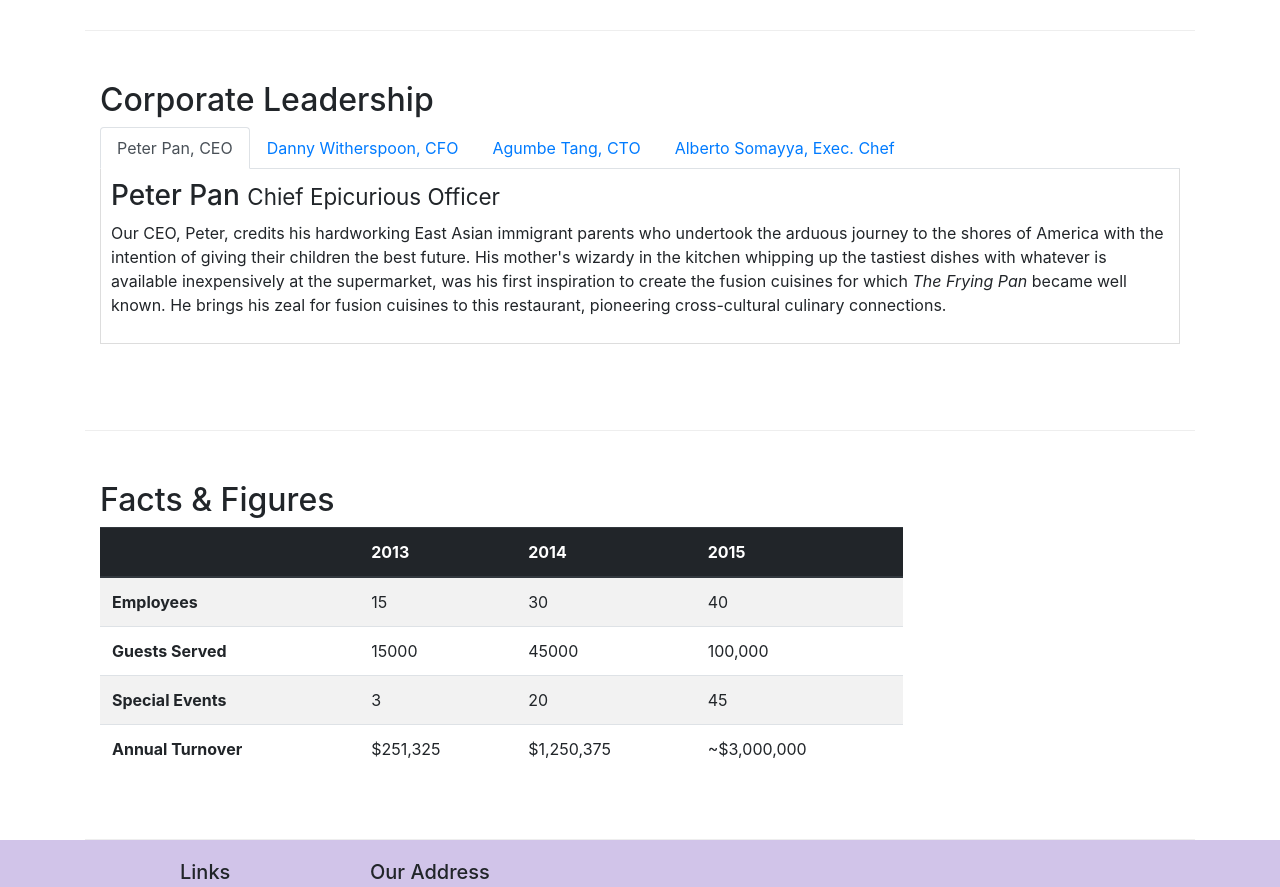
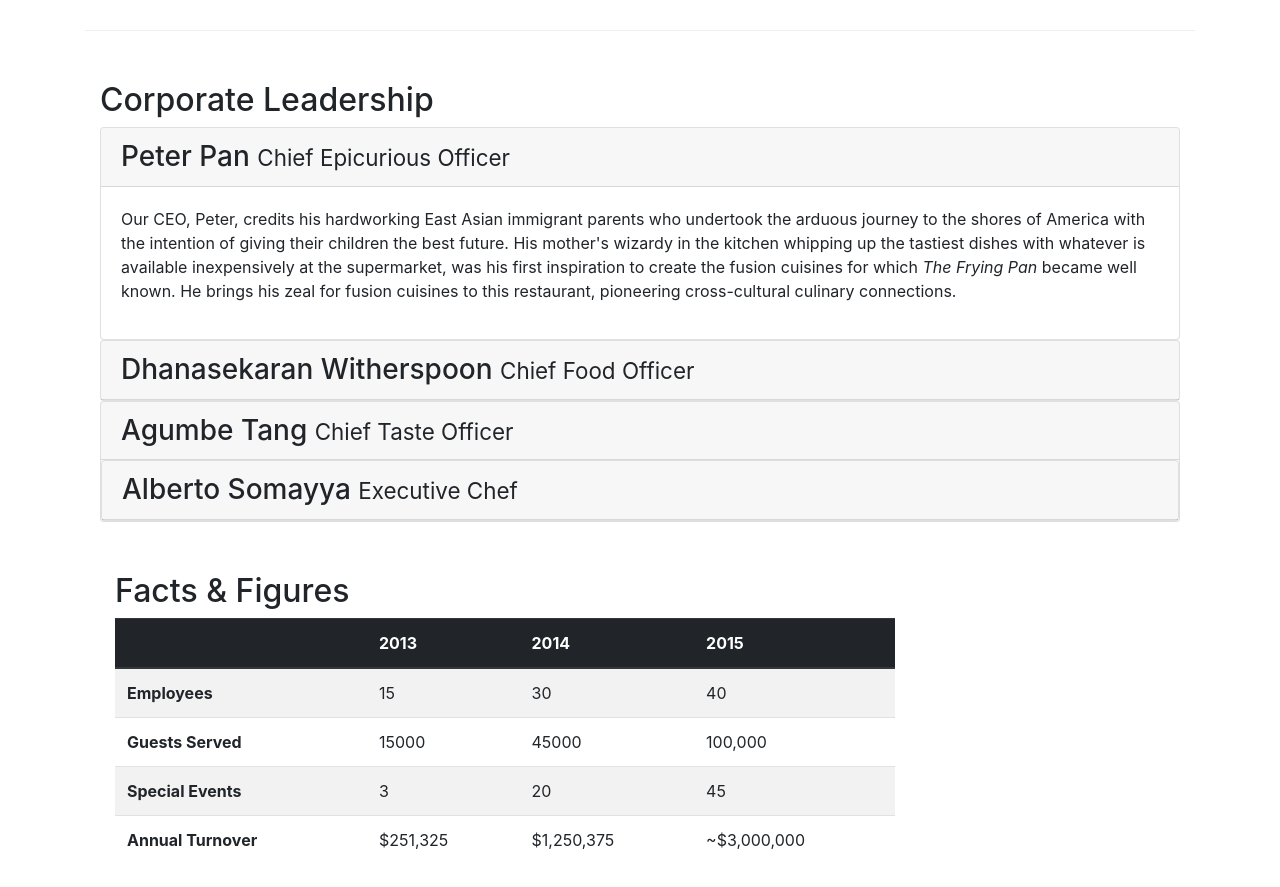
Before and after one commit to AkshaySB2000/Coursera_Full_Stack, a website: page aboutus.html in a window 1280 px wide. Shown: the part 920-1807 px from the top of the page. Drawn offline with nearby package versions, Linux system fonts and the light colour scheme.

Commit message:
Accordion

```diff
--- a/aboutus.html
+++ b/aboutus.html
@@ -100,36 +100,60 @@
         <div class="row row-content">
             <div class="col-12">
                 <h2>Corporate Leadership</h2>
-                <ul class="nav nav-tabs">
-                    <li class="nav-item">
-                      <a class="nav-link active" href="#peter" role="tab" data-toggle="tab">Peter Pan, CEO</a>
-                    </li>
-                    <li class="nav-item">
-                      <a class="nav-link" href="#danny" role="tab" data-toggle="tab">Danny Witherspoon, CFO</a>
-                    </li>
-                    <li class="nav-item">
-                      <a class="nav-link" href="#agumbe"role="tab" data-toggle="tab">Agumbe Tang, CTO</a>
-                    </li>
-                    <li class="nav-item">
-                      <a class="nav-link" href="#alberto" role="tab" data-toggle="tab">Alberto Somayya, Exec. Chef</a>
-                    </li>
-                </ul>
-                <div class="tab-content">
-                    <div role="tabpanel" class="tab-pane fade show active" id="peter">
-                        <h3>Peter Pan <small>Chief Epicurious Officer</small></h3>
-                        <p class="d-none d-sm-block">Our CEO, Peter, credits his hardworking East Asian immigrant parents who undertook the arduous journey to the shores of America with the intention of giving their children the best future. His mother's wizardy in the kitchen whipping up the tastiest dishes with whatever is available inexpensively at the supermarket, was his first inspiration to create the fusion cuisines for which <em>The Frying Pan</em> became well known. He brings his zeal for fusion cuisines to this restaurant, pioneering cross-cultural culinary connections.</p>
+                <div id="accordion">
+                    <div class="card">
+                        <div class="card-header" role="tab" id="peterhead">
+                        <h3 class="mb-0">
+                            <a data-toggle="collapse" data-target="#peter">
+                            Peter Pan <small>Chief Epicurious Officer</small>
+                            </a>
+                        </h3>
+                        </div>
+                        <div class="collapse show" id="peter" data-parent="#accordion">
+                            <div class="card-body">
+                                <p class="d-none d-sm-block">Our CEO, Peter, credits his hardworking East Asian immigrant parents who undertook the arduous journey to the shores of America with the intention of giving their children the best future. His mother's wizardy in the kitchen whipping up the tastiest dishes with whatever is available inexpensively at the supermarket, was his first inspiration to create the fusion cuisines for which <em>The Frying Pan</em> became well known. He brings his zeal for fusion cuisines to this restaurant, pioneering cross-cultural culinary connections.</p>
+                            </div>
+                        </div>
                     </div>
-                    <div role="tabpanel" class="tab-pane fade" id="danny">
-                        <h3>Dhanasekaran Witherspoon <small>Chief Food Officer</small></h3>
-                        <p class="d-none d-sm-block">Our CFO, Danny, as he is affectionately referred to by his colleagues, comes from a long established family tradition in farming and produce. His experiences growing up on a farm in the Australian outback gave him great appreciation for varieties of food sources. As he puts it in his own words, <em>Everything that runs, wins, and everything that stays, pays!</em></p>
+                    <div class="card">
+                        <div class="card-header" role="tab" id="dannyhead">
+                        <h3 class="mb-0">
+                            <a class="collapsed" data-toggle="collapse" data-target="#danny">
+                            Dhanasekaran Witherspoon <small>Chief Food Officer</small>
+                            </a>
+                        </h3>
                     </div>
-                    <div role="tabpanel" class="tab-pane fade" id="agumbe">
-                        <h3>Agumbe Tang <small>Chief Taste Officer</small></h3>
-                        <p class="d-none d-sm-block">Blessed with the most discerning gustatory sense, Agumbe, our CTO, personally ensures that every dish that we serve meets his exacting tastes. Our chefs dread the tongue lashing that ensues if their dish does not meet his exacting standards. He lives by his motto, <em>You click only if you survive my lick.</em></p>
+                    <div class="collapse" id="danny" data-parent="#accordion">
+                        <div class="card-body">
+                            <p class="d-none d-sm-block">Our CFO, Danny, as he is affectionately referred to by his colleagues, comes from a long established family tradition in farming and produce. His experiences growing up on a farm in the Australian outback gave him great appreciation for varieties of food sources. As he puts it in his own words, <em>Everything that runs, wins, and everything that stays, pays!</em></p>
+                        </div>
                     </div>
-                    <div role="tabpanel" class="tab-pane fade" id="alberto">
-                        <h3>Alberto Somayya <small>Executive Chef</small></h3>
-                        <p class="d-none d-sm-block">Award winning three-star Michelin chef with wide International experience having worked closely with whos-who in the culinary world, he specializes in creating mouthwatering Indo-Italian fusion experiences. He says, <em>Put together the cuisines from the two craziest cultures, and you get a winning hit! Amma Mia!</em></p>
+                </div>
+                    <div class="card">
+                        <div class="card-header" role="tab" id="agumbehead">
+                        <h3 class="mb-0">
+                            <a class="collapsed" data-toggle="collapse" data-target="#agumbe">
+                            Agumbe Tang <small>Chief Taste Officer</small>
+                            </a>
+                        </h3>
+                    </div>
+                    <div class="collapse" id="agumbe" data-parent="#accordion">
+                        <div class="card-body">
+                            <p class="d-none d-sm-block">Blessed with the most discerning gustatory sense, Agumbe, our CTO, personally ensures that every dish that we serve meets his exacting tastes. Our chefs dread the tongue lashing that ensues if their dish does not meet his exacting standards. He lives by his motto, <em>You click only if you survive my lick.</em></p>
+                        </div>
+                    </div>
+                    <div class="card">
+                        <div class="card-header" role="tab" id="albertohead">
+                        <h3 class="mb-0">
+                            <a class="collapsed" data-toggle="collapse" data-target="#alberto">
+                            Alberto Somayya <small>Executive Chef</small>
+                            </a>
+                        </h3>
+                    </div>
+                    <div class="collapse" id="alberto" data-parent="#accordion">
+                        <div class="card-body">
+                            <p class="d-none d-sm-block">Award winning three-star Michelin chef with wide International experience having worked closely with whos-who in the culinary world, he specializes in creating mouthwatering Indo-Italian fusion experiences. He says, <em>Put together the cuisines from the two craziest cultures, and you get a winning hit! Amma Mia!</em></p>
+                        </div>
                     </div>
                 </div>
             </div>
```
